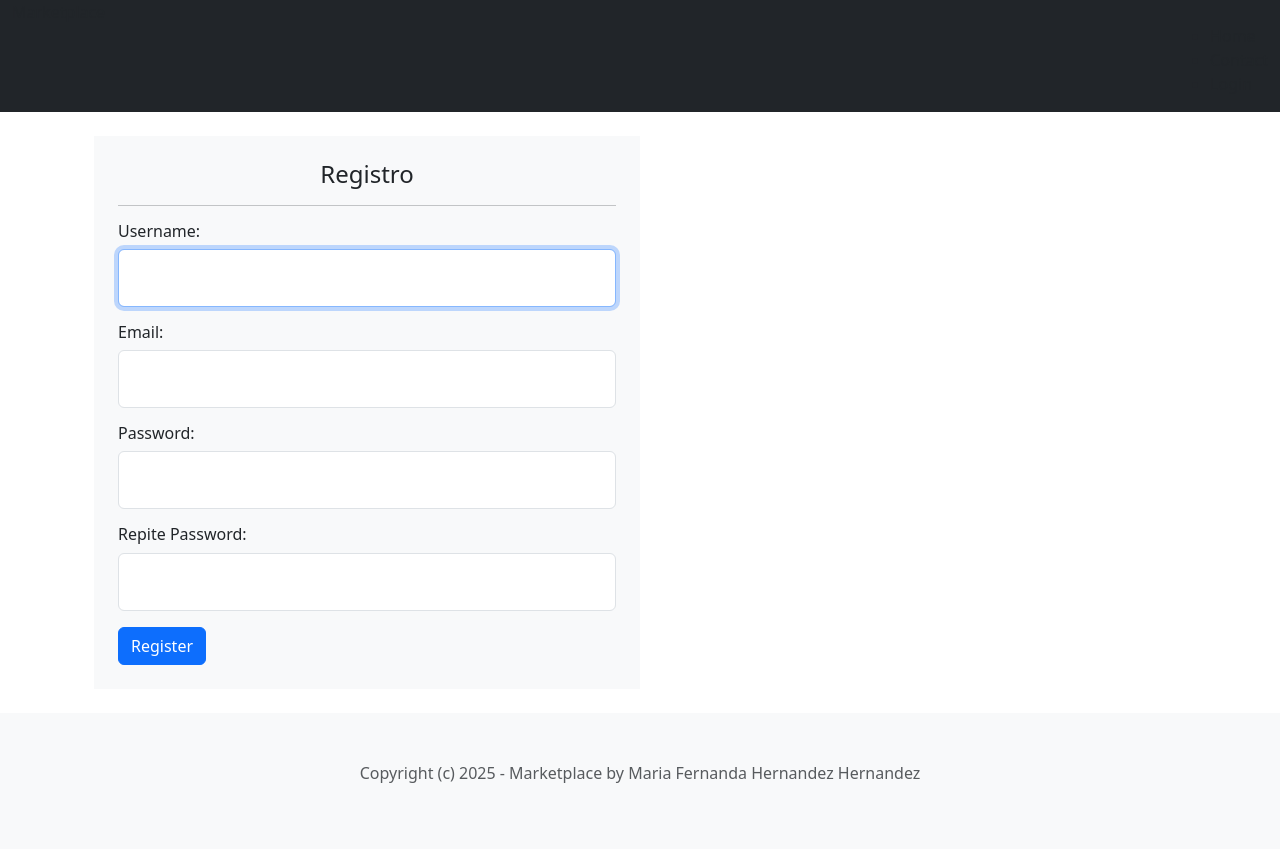
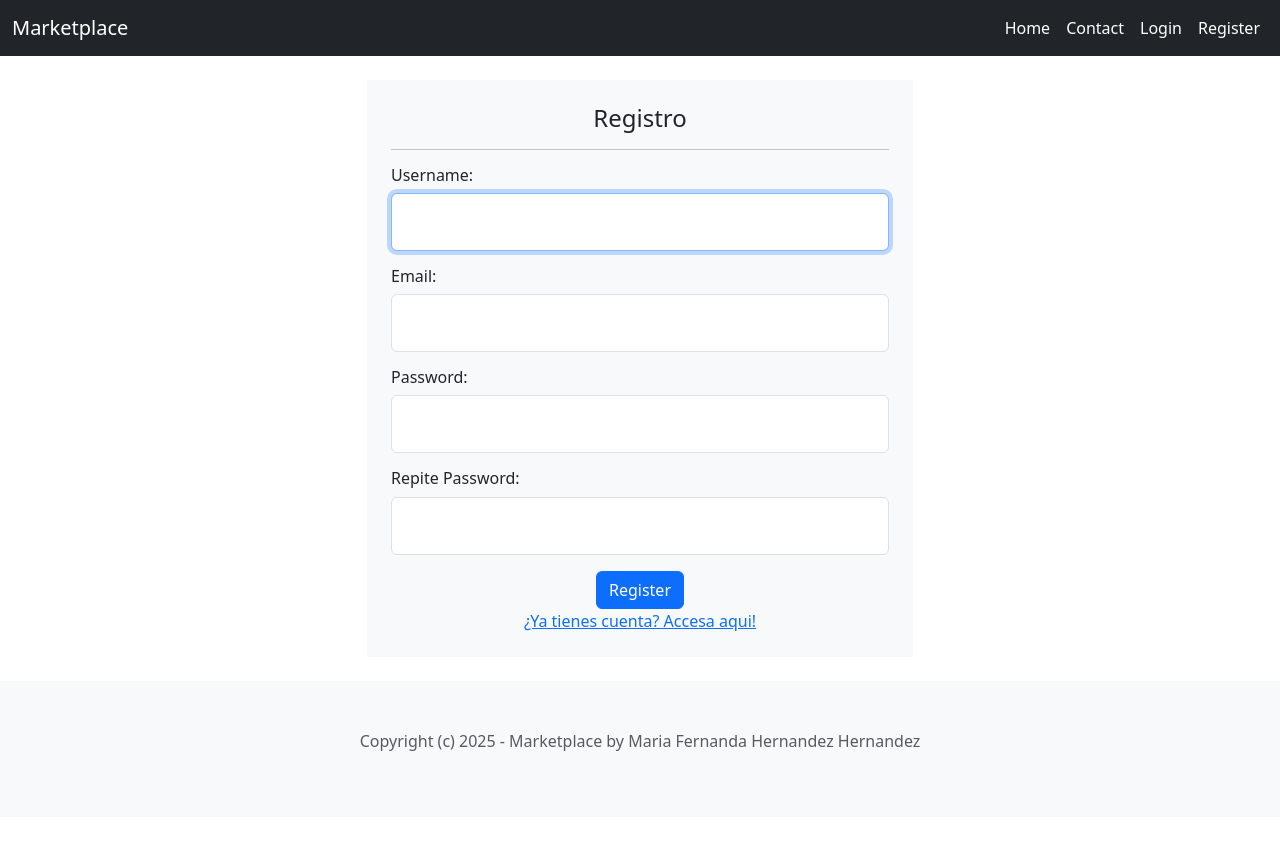
Before and after one commit to Fernandah25/marketplace_main, a Django app: page /store/register/ in a window 1280 px wide. After the commit the page ends 751 px from the top, so only its background shows below. Run offline with Django 5.2, Linux system fonts and the light colour scheme.

Commit message:
Funcionalidad de navegacion para login, logout, register en la interface

```diff
--- a/marketplace_main/settings.py
+++ b/marketplace_main/settings.py
@@ -27,6 +27,9 @@
 
 ALLOWED_HOSTS = []
 
+LOGIN_URL = '/store/login/'
+LOGIN_REDIRECT_URL = '/'
+LOGOUT_REDIRECT_URL = '/'
 
 # Application definition
 
--- a/store/templates/store/home.html
+++ b/store/templates/store/home.html
@@ -4,7 +4,11 @@
 
 {% block content %}
     <div class="mt-2 mb-4 px-4 py-2">
+        {% if request.user.is_authenticated %}
+        <h1 class="text-center mb-4">Nuevos Productos - {{request.user.username}}</h1>
+        {% else %}
         <h1 class="text-center mb-4">Nuevos Productos</h1>
+        {% endif %}
         <div class="container text-center">
             <div class="row justify-content-center">
                 {% for item in items %}
--- a/store/templates/store/navigation.html
+++ b/store/templates/store/navigation.html
@@ -1,13 +1,13 @@
-<nav class="navnar navbar-expand-lg bg-dark" data-bs-theme="dark">
+<nav class="navbar navbar-expand-lg bg-dark" data-bs-theme="dark">
     <div class="container-fluid">
         <a href="{% url 'home' %}" class="navbar-brand">Marketplace</a>
         <button class="navbar-toggler" type="button" data-bs-toggle="collapse" data-bs-target="#navbarNav" aria-control="navBarNav" aria-expanded="false" aria-label="Toggle Navigation">
             <span class="navbar-toggler-icon"></span>
         </button>
-        <div class="collapse navbar-collapse" id="nabarNav">
-            <ul class="nabbar-nav ms-auto">
+        <div class="collapse navbar-collapse" id="navbarNav">
+            <ul class="navbar-nav ms-auto">
                 <li class="nav-item">
-                    <a href="{% url 'home' %}" class="nav-link active">
+                    <a href="" class="nav-link active">
                         Home
                     </a>
                 </li>
@@ -16,11 +16,24 @@
                         Contact
                     </a>
                 </li>
-                <li class="nav-item">
-                    <a href="" class="nav-link active">
-                        Login
-                    </a>
-                </li>
+
+                {% if request.user.is_authenticated %}
+                    <li class="nav-item">
+                        <a href="{% url 'logout' %}" class="nav-link">Logout</a>
+                    </li>
+                {% else %}
+                    <li class="nav-item">
+                        <a href="{% url 'login' %}" class="nav-link active">
+                            Login
+                        </a>
+                    </li>
+                    <li class="nav-item">
+                        <a href="{% url 'register' %}" class="nav-link active">
+                            Register
+                        </a>
+                    </li>
+
+                {% endif %}
             </ul>
         </div>
     </div>
--- a/store/templates/store/signup.html
+++ b/store/templates/store/signup.html
@@ -3,7 +3,7 @@
 {% block title %}Registro | {% endblock %}
 
 {% block content %}
-<div class="row p-4">
+<div class="row p-4 d-flex justify-content-center align-items-center">
     <div class="col-6 bg-light p-4">
         <h4 class="mb-6 text-center">Registro</h4>
         <hr>
@@ -27,16 +27,23 @@
             </div>
 
             {% if form.errors or form.non_field_errors %}
-                <div class="mb-4 p-6 bg-danger">
+                <div class="mb-4 p-6 bg-danger rounded">
                     {% for field in form %}
-                        {{fiels.errors}}
+                        <h5 class="text-white">
+                            {{field.errors}}
+                        </h5>
+
                     {% endfor %}
 
                     {{ form.non_field_errors }}
                 </div>
             {% endif %}
-            <button class="btn btn-primary mb-6">Register</button>
-
+            <div class="d-flex justify-content-center align-items-center">
+                <button class="btn btn-primary mb-6">Register</button>
+            </div>
+            <div class="d-flex justify-content-center align-items-center">
+                <a href="{% url 'login' %}">¿Ya tienes cuenta? Accesa aqui!</a>
+            </div>
         </form>
     </div>
 </div>
--- a/store/urls.py
+++ b/store/urls.py
@@ -1,7 +1,7 @@
 from django.urls import path
 from django.contrib.auth import views as auth_views
 
-from .views import contact, detail, register
+from .views import contact, detail, register, logout_user
 
 from .forms import LoginForm
 
@@ -9,5 +9,6 @@
     path('contact/', contact, name='contact'),
     path('register/', register, name='register'),
     path('login/', auth_views.LoginView.as_view(template_name='store/login.html', authentication_form=LoginForm), name='login'),
+    path('logout/', logout_user, name='logout'),
     path('detail/<int:pk>/', detail, name='detail'),
 ]
--- a/store/views.py
+++ b/store/views.py
@@ -50,3 +50,8 @@
     }
 
     return render(request, 'store/signup.html', context)
+
+def logout_user(request):
+    logout(request)
+
+    return redirect('home')
```
Also changed, not shown: store/templates/store/login.html (+10 -4 lines), db.sqlite3.
